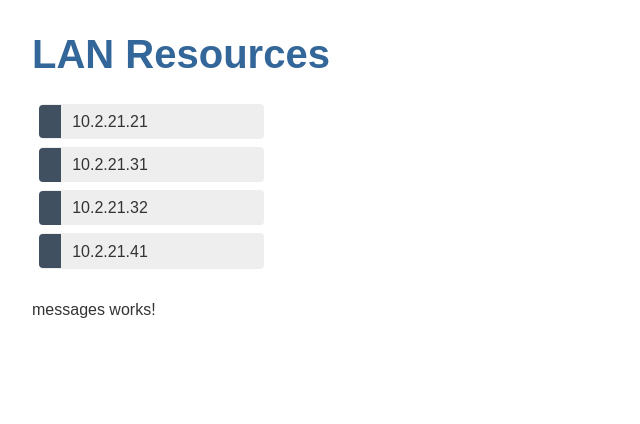
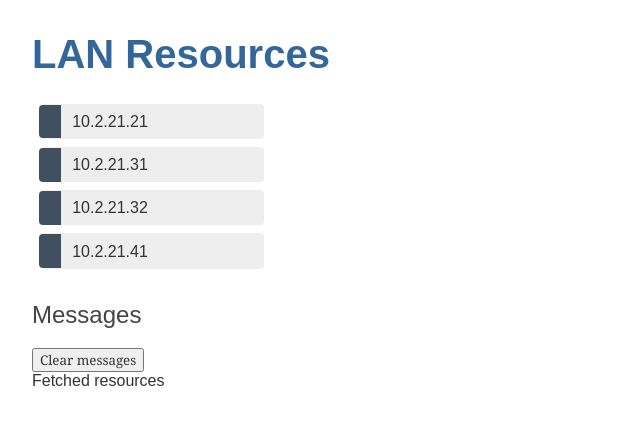
Before and after one commit to jtroo/resource-aggregator, an Angular app in the folder public/: page / in a window 1280 px wide. Shown: the top 424 px of the page, without its empty margins (0-640 px from the left). Built offline with nearby package versions, Linux system fonts and the light colour scheme.

Commit message:
Add messages

```diff
--- /dev/null
+++ b/public/src/app/message.service.ts
@@ -0,0 +1,17 @@
+import { Injectable } from '@angular/core';
+
+@Injectable({
+  providedIn: 'root',
+})
+
+export class MessageService {
+  messages: string[] = [];
+
+  add(message: string) {
+    this.messages.push(message);
+  }
+
+  clear() {
+    this.messages = [];
+  }
+}
--- a/public/src/app/messages/messages.component.html
+++ b/public/src/app/messages/messages.component.html
@@ -1 +1,8 @@
-<p>messages works!</p>
+<div *ngIf="messageService.messages.length">
+
+  <h2>Messages</h2>
+  <button class="clear"
+          (click)="messageService.clear()">Clear messages</button>
+  <div *ngFor='let message of messageService.messages'> {{message}} </div>
+
+</div>
--- a/public/src/app/messages/messages.component.ts
+++ b/public/src/app/messages/messages.component.ts
@@ -1,4 +1,5 @@
 import { Component, OnInit } from '@angular/core';
+import { MessageService } from '../message.service';
 
 @Component({
   selector: 'app-messages',
@@ -7,7 +8,7 @@
 })
 export class MessagesComponent implements OnInit {
 
-  constructor() { }
+  constructor(public messageService: MessageService) {}
 
   ngOnInit(): void {
   }
--- a/public/src/app/resource.service.ts
+++ b/public/src/app/resource.service.ts
@@ -2,6 +2,7 @@
 import { Resource } from './resource';
 import { RESOURCES } from './mock-resources';
 import { Observable, of } from 'rxjs';
+import { MessageService } from './message.service';
 
 @Injectable({
   providedIn: 'root'
@@ -9,10 +10,11 @@
 
 export class ResourceService {
 
-  constructor() { }
+  constructor(private messageService: MessageService) {}
 
   getHeroes(): Observable<Resource[]> {
     const resources = of(RESOURCES);
+    this.messageService.add('Fetched resources');
     return resources
   }
 
--- a/public/src/app/resources/resources.component.ts
+++ b/public/src/app/resources/resources.component.ts
@@ -1,6 +1,7 @@
 import { Component, OnInit } from '@angular/core';
 import { Resource } from '../resource';
 import { ResourceService } from '../resource.service';
+import { MessageService } from '../message.service';
 
 @Component({
   selector: 'app-resources',
@@ -12,7 +13,10 @@
   resources: Resource[] = [];
   selectedResource?: Resource;
 
-  constructor(private resourceService: ResourceService) { }
+  constructor(
+    private resourceService: ResourceService,
+    private messageService: MessageService,
+  ) {}
 
   ngOnInit(): void {
     this.getHeroes();
@@ -26,5 +30,6 @@
 
   onSelect(resource: Resource): void {
     this.selectedResource = resource;
+    this.messageService.add(`Selected resource ${resource.name}`);
   }
 }
```
Also changed, not shown: 1 other file (tests, documents, lock files or other folders).
